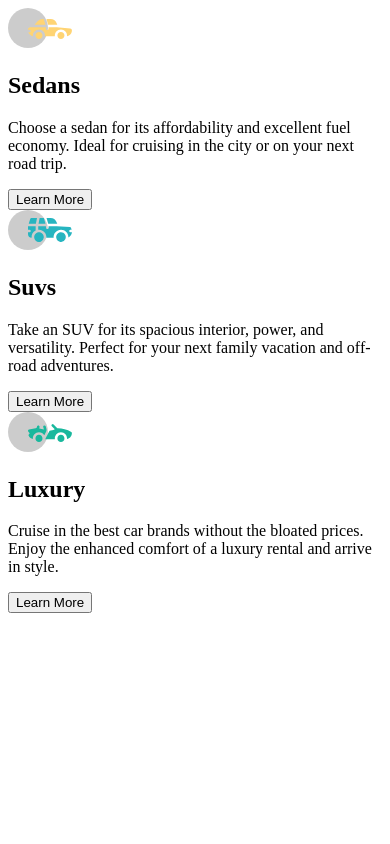
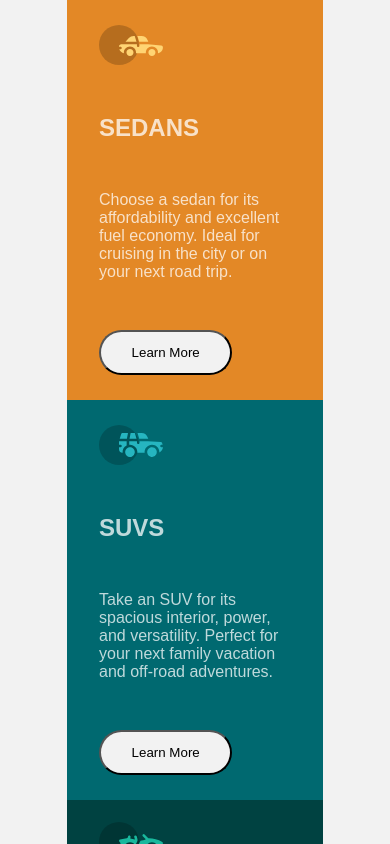
Before and after one commit to nazarenoavendano/3-column-card, a plain HTML site: page index.html in a window 390 px wide. Drawn offline with Linux system fonts and the light colour scheme.

Commit message:
agrego css con flexbox de forma resposiva para mobile

```diff
--- a/index.html
+++ b/index.html
@@ -19,7 +19,7 @@
   <div class="container">
 
     <div class="div__columna uno">
-      <img src="./images/icon-sedans.svg" alt="auto sedan">
+      <img class="icono" src="./images/icon-sedans.svg" alt="auto sedan">
       <h2 class="titulo__autos">Sedans</h2>
       <p class="parrafo__del__div">
         Choose a sedan for its affordability and excellent fuel economy. Ideal for cruising in the city
@@ -29,7 +29,7 @@
     </div>
 
     <div class="div__columna dos">
-      <img src="./images/icon-suvs.svg" alt="auto suv">
+      <img class="icono" src="./images/icon-suvs.svg" alt="auto suv">
       <h2 class="titulo__autos">Suvs</h2>
       <p class="parrafo__del__div">
         Take an SUV for its spacious interior, power, and versatility. Perfect for your next family vacation
@@ -39,7 +39,7 @@
     </div>
 
     <div class="div__columna tres">
-      <img src="./images/icon-luxury.svg" alt="auto luxury">
+      <img class="icono" src="./images/icon-luxury.svg" alt="auto luxury">
       <h2 class="titulo__autos">Luxury</h2>
       <p class="parrafo__del__div">
         Cruise in the best car brands without the bloated prices. Enjoy the enhanced comfort of a luxury
--- a/styles/style.css
+++ b/styles/style.css
@@ -0,0 +1,89 @@
+:root {
+  --naranja: hsl(31, 77%, 52%);
+  --cyan: hsl(184, 100%, 22%);
+  --dark-cyan: hsl(179, 100%, 13%);
+
+  --color-texto: hsla(0, 0%, 100%, 0.75);
+  --relleno-claro: hsl(0, 0%, 95%);
+}
+
+* {
+  margin: 0%;
+  padding: 0%;
+  font-family: sans-serif;
+  box-sizing: border-box;
+  /* border: 1px solid black; */
+}
+
+body {
+  background-color: var(--relleno-claro);
+  height: 100vh;
+  min-height: auto;
+  width: auto;
+  display: flex;
+  flex-direction: column;
+  align-items: center;
+  justify-content: center;
+}
+
+/* VER RESPONSIVIDAD */
+div.container {
+  height: auto;
+  border-radius: 1em;
+  width: auto;
+  display: flex;
+  flex-wrap: wrap;
+  align-items: center;
+  justify-content: center;
+  overflow: auto;
+}
+
+img.icono {
+  max-width: 4em;
+}
+
+h2.titulo__autos {
+  text-transform: uppercase;
+  color: var(--color-texto);
+}
+
+p.parrafo__del__div {
+  text-align: start;
+  color: var(--color-texto);
+}
+
+div.div__columna {
+  display: flex;
+  flex-direction: column;
+  flex-wrap: nowrap;
+  justify-content: space-around;
+  padding-left: 2em;
+  padding-right: 2em;
+  min-width: auto;
+  max-width: 16em;
+  height: 25em;
+  min-height: 33vh;
+}
+
+div.uno {
+  background-color: var(--naranja);
+}
+
+div.dos {
+  background-color: var(--cyan);
+}
+
+div.tres {
+  background-color: var(--dark-cyan);
+}
+
+button.btn {
+  background-color: var(--relleno-claro);
+  display: flex;
+  height: 2,5em;
+  width: 10em;
+  padding: 1em;
+  border-radius: 4em;
+  justify-content: center;
+  align-items: center;
+}
```
